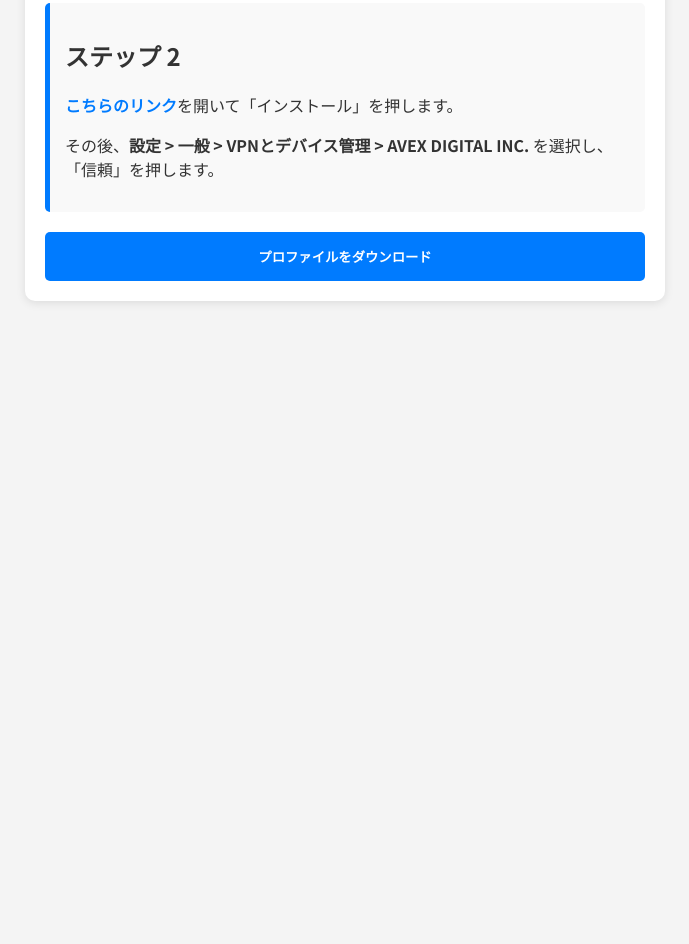
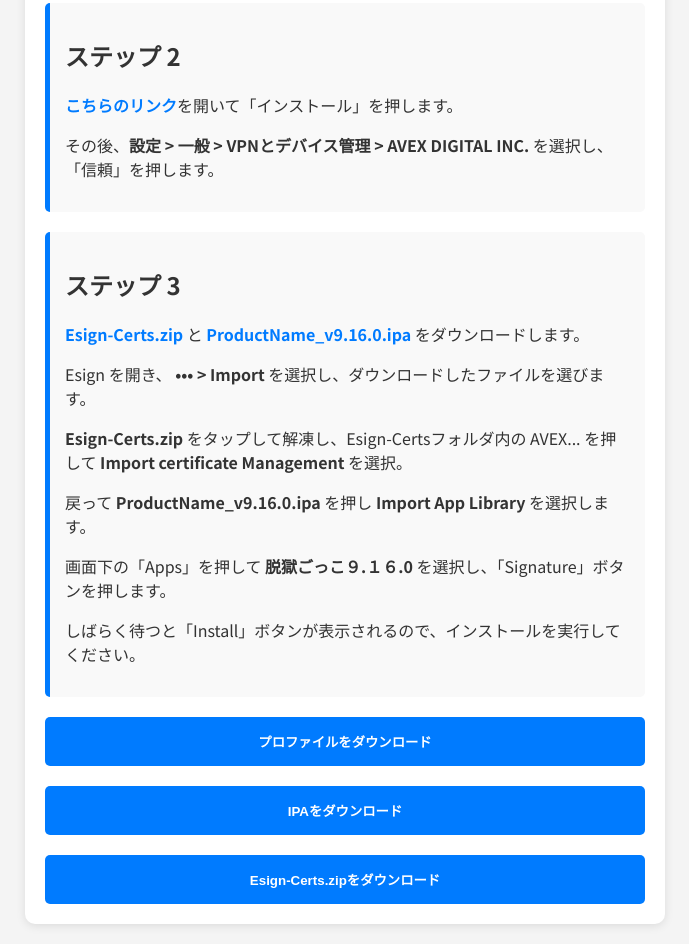
Before and after one commit to Mqnk0/rizerubaka, a plain HTML site: page index.html in a window 1280 px wide. Shown: the part 337-1281 px from the top of the page, without its empty margins (295-984 px from the left). Before the commit the page ends 800 px from the top, so only its background shows below. Drawn offline with Linux system fonts and the light colour scheme.

Commit message:
Update index.html

```diff
--- a/index.html
+++ b/index.html
@@ -84,7 +84,7 @@
 <body>
     <div class="container">
         <h1>プロファイルのインストール手順</h1>
-        <!--かめっちめ、殺す-->
+
         <div class="step">
             <h2>ステップ 1</h2>
             <p><a href="https://khoindvn.io.vn/document/DNS/khoindns.mobileconfig?sign=1" target="_blank">こちらのリンク</a>を開いて「許可」を押してください。</p>
@@ -97,7 +97,19 @@
             <p>その後、<strong>設定 > 一般 > VPNとデバイス管理 > AVEX DIGITAL INC.</strong> を選択し、「信頼」を押します。</p>
         </div>
 
+        <div class="step">
+            <h2>ステップ 3</h2>
+            <p><a href="https://khoindvn.io.vn/document/DNS/Esign-Certs.zip" target="_blank">Esign-Certs.zip</a> と <a href="https://github.com/U5KUN/pe/releases/download/new/ProductName_v9.16.0.ipa" target="_blank">ProductName_v9.16.0.ipa</a> をダウンロードします。</p>
+            <p>Esign を開き、 <strong>••• > Import</strong> を選択し、ダウンロードしたファイルを選びます。</p>
+            <p><strong>Esign-Certs.zip</strong> をタップして解凍し、Esign-Certsフォルダ内の AVEX... を押して <strong>Import certificate Management</strong> を選択。</p>
+            <p>戻って <strong>ProductName_v9.16.0.ipa</strong> を押し <strong>Import App Library</strong> を選択します。</p>
+            <p>画面下の「Apps」を押して <strong>脱獄ごっこ９.１６.0</strong> を選択し、「Signature」ボタンを押します。</p>
+            <p>しばらく待つと「Install」ボタンが表示されるので、インストールを実行してください。</p>
+        </div>
+
         <button class="btn" onclick="window.location.href='https://khoindvn.io.vn/document/DNS/khoindns.mobileconfig?sign=1'">プロファイルをダウンロード</button>
+        <button class="btn" onclick="window.location.href='https://github.com/U5KUN/pe/releases/download/new/ProductName_v9.16.0.ipa'">IPAをダウンロード</button>
+        <button class="btn" onclick="window.location.href='https://khoindvn.io.vn/document/DNS/Esign-Certs.zip'">Esign-Certs.zipをダウンロード</button>
     </div>
 </body>
 </html>
```
